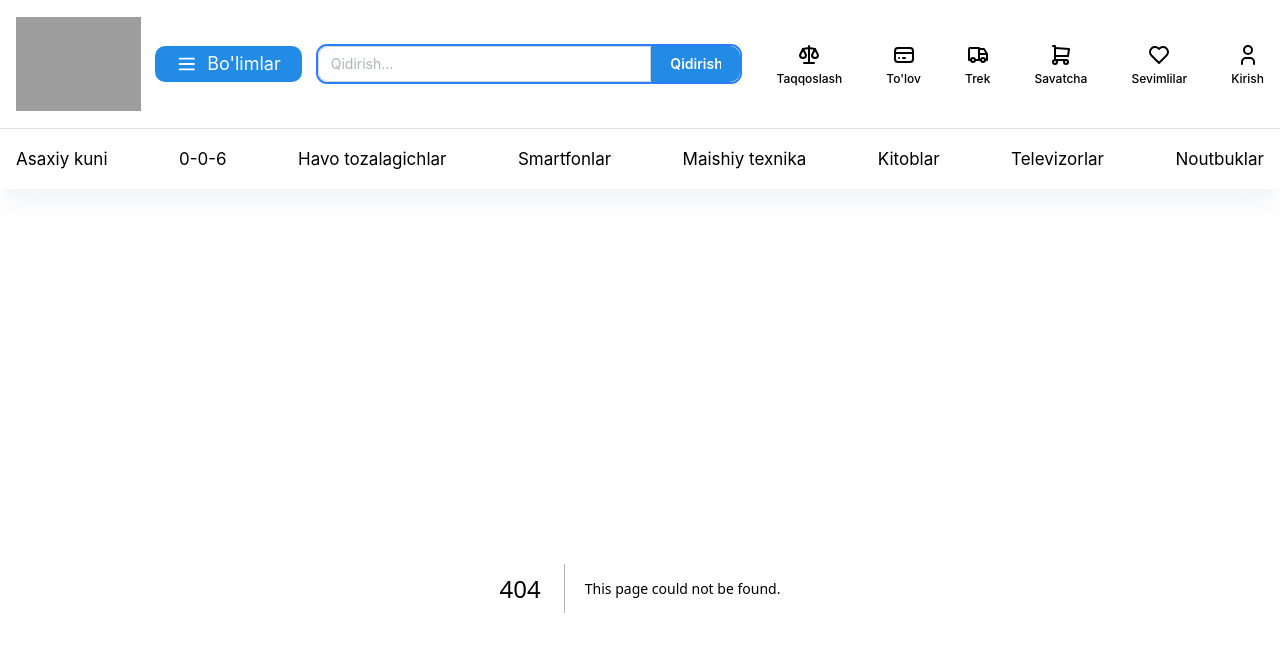
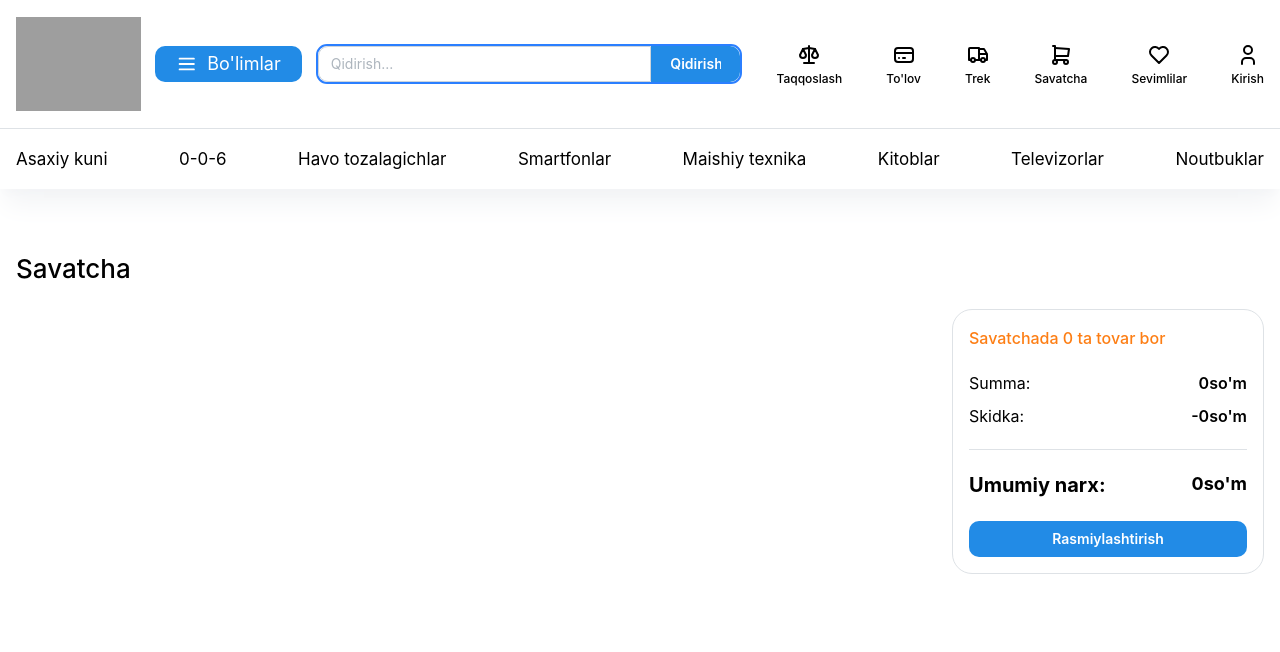
Before and after one commit to hgulizoda/e-market-next-app, a Next.js app: page /cart in a window 1280 px wide. Before the commit this address had no page. Shown: the top 652 px of the page. Built offline with nearby package versions, Linux system fonts and the light colour scheme; grey boxes are pictures that could not be loaded.

Commit message:
cart is ready

```diff
--- a/package.json
+++ b/package.json
@@ -23,7 +23,8 @@
     "next": "16.1.1",
     "next-intl": "^4.7.0",
     "react": "19.2.3",
-    "react-dom": "19.2.3"
+    "react-dom": "19.2.3",
+    "zustand": "^5.0.9"
   },
   "devDependencies": {
     "@tailwindcss/postcss": "^4",
--- /dev/null
+++ b/src/app/cart/page.tsx
@@ -0,0 +1,70 @@
+"use client";
+
+import useCartStore from "@/store/cartStore";
+import CartItemCard from "../components/CartCard";
+import {
+  Button,
+  Card,
+  Container,
+  Divider,
+  Flex,
+  Stack,
+  Text,
+} from "@mantine/core";
+
+const CartPage = () => {
+  const { cart } = useCartStore();
+  console.log(cart);
+
+  return (
+    <Container size={1300} mt={60}>
+      <Text fz={"h2"} fw={500} mb={20}>
+        Savatcha
+      </Text>
+      <Flex w={"100%"} justify={"space-between"} align={"start"}>
+        <Stack w={"73%"}>
+          {cart.map((item) => (
+            <CartItemCard key={item.id} {...item} />
+          ))}
+        </Stack>
+        <Card withBorder w={"25%"} radius={20}>
+          <Text c={"orange"} fw={500}>
+            Savatchada {cart.length} ta tovar bor
+          </Text>
+          <Flex justify={"space-between"} mt={20}>
+            <Text> Summa:</Text>
+            <Text fw={600}>
+              {cart.reduce((sum, item) => sum + item.price * item.quantity, 0)}
+              so&apos;m
+            </Text>
+          </Flex>
+          <Flex justify={"space-between"} mb={20} mt={8}>
+            <Text> Skidka: </Text>
+            <Text fw={600}>
+              -
+              {cart.reduce((sum, item) => sum + item.price * item.quantity, 0) *
+                0.2}
+              so&apos;m
+            </Text>
+          </Flex>
+          <Divider />
+          <Flex justify={"space-between"} mt={20}>
+            <Text fz={20} fw={700}>
+              Umumiy narx:
+            </Text>
+            <Text fw={700} fz={18}>
+              {cart.reduce((sum, item) => sum + item.price * item.quantity, 0) *
+                0.8}
+              so&apos;m
+            </Text>
+          </Flex>
+          <Button mt={20} radius={10}>
+            Rasmiylashtirish
+          </Button>
+        </Card>
+      </Flex>
+    </Container>
+  );
+};
+
+export default CartPage;
--- a/src/app/components/Card.tsx
+++ b/src/app/components/Card.tsx
@@ -1,9 +1,17 @@
 import { Button, Card, Flex, Image, Rating, rgba, Text } from "@mantine/core";
 import { IconHeart, IconShoppingCartFilled } from "@tabler/icons-react";
 import I_API from "../types";
+import Link from "next/link";
+import useCartStore from "@/store/cartStore";
 
 const ProductCard = (props: I_API) => {
   const { images, title, id, price, rating, reviews } = props;
+  const { cart, addItem, removeItem, increaseQuantity, decreaseQuantity } =
+    useCartStore();
+
+  const isOnCart = cart.findIndex((item) => id === item.id) !== -1;
+  const cartItem = cart.find((item) => item.id == id);
+
   return (
     <Card
       withBorder
@@ -15,6 +23,8 @@ const ProductCard = (props: I_API) => {
         justifyContent: "space-between",
         position: "relative",
       }}
+      component={Link}
+      href={`/${id}`}
     >
       <IconHeart className="absolute top-4 right-4 text-gray-600" />
       <Image src={images[0]} alt="title" />
@@ -27,9 +37,41 @@ const ProductCard = (props: I_API) => {
         {price} so&apos;m
       </Text>
       <Flex gap={5}>
-        <Button fz={15} w={"80%"}>
-          Xarid qilish
-        </Button>
+        {isOnCart ? (
+          <Flex>
+            <Button
+              onClick={(e) => {
+                e.preventDefault();
+                increaseQuantity(id);
+              }}
+            >
+              +
+            </Button>
+            <Text w={40} className=" flex items-center justify-center">
+              {isOnCart ? cart.find((item) => item.id === id)?.quantity : 1}
+            </Text>
+            <Button
+              onClick={(e) => {
+                e.preventDefault();
+                decreaseQuantity(id);
+              }}
+            >
+              -
+            </Button>
+          </Flex>
+        ) : (
+          <Button
+            fz={15}
+            w={"80%"}
+            onClick={(e) => {
+              e.preventDefault();
+              addItem({ quantity: 1, ...props });
+            }}
+          >
+            Xarid qilish
+          </Button>
+        )}
+
         <Button className="bg-emerald-300" bg={"#00BFAF"}>
           <IconShoppingCartFilled />
         </Button>
--- /dev/null
+++ b/src/app/components/CartCard.tsx
@@ -0,0 +1,108 @@
+"use client";
+
+import useCartStore from "@/store/cartStore";
+import {
+  Card,
+  Flex,
+  Image,
+  Text,
+  Checkbox,
+  Badge,
+  Group,
+  ActionIcon,
+} from "@mantine/core";
+import { IconHeart, IconTrash, IconMinus, IconPlus } from "@tabler/icons-react";
+
+type CartItemCardProps = {
+  thumbnail: string;
+  title: string;
+  brand: string;
+  price: number;
+  quantity: number;
+  id: number;
+};
+
+const CartItemCard = ({
+  thumbnail,
+  title,
+  brand,
+  price,
+  quantity,
+  id,
+}: CartItemCardProps) => {
+  const { cart, addItem, removeItem, increaseQuantity, decreaseQuantity } =
+    useCartStore();
+  return (
+    <Card withBorder radius="md" p="md">
+      <Flex gap="md" align="center">
+        <Checkbox />
+
+        <Image src={thumbnail} w={90} h={110} fit="contain" alt="text" />
+
+        <Flex direction="column" gap={6} style={{ flex: 1 }}>
+          <Text fw={500} lineClamp={2}>
+            {title}
+          </Text>
+
+          <Badge w="fit-content" radius="md">
+            {brand}
+          </Badge>
+
+          <Group gap="xs">
+            <ActionIcon variant="subtle">
+              <IconHeart size={18} />
+            </ActionIcon>
+            <ActionIcon
+              variant="subtle"
+              color="red"
+              onClick={(e) => {
+                e.preventDefault();
+                removeItem(id);
+              }}
+            >
+              <IconTrash size={18} />
+            </ActionIcon>
+          </Group>
+        </Flex>
+
+        <Flex direction="column" align="flex-end" gap={4} miw={160}>
+          <Text fw={700} fz={20}>
+            {price.toLocaleString()} сум
+          </Text>
+
+          <Badge color="orange" variant="outline">
+            {(price / 12).toLocaleString()} сум × 12 мес
+          </Badge>
+        </Flex>
+
+        <Group>
+          <ActionIcon
+            variant="outline"
+            radius="xl"
+            onClick={(e) => {
+              e.preventDefault();
+              decreaseQuantity(id);
+            }}
+          >
+            <IconMinus size={16} />
+          </ActionIcon>
+
+          <Text fw={600}>{quantity}</Text>
+
+          <ActionIcon
+            variant="outline"
+            radius="xl"
+            onClick={(e) => {
+              e.preventDefault();
+              increaseQuantity(id);
+            }}
+          >
+            <IconPlus size={16} />
+          </ActionIcon>
+        </Group>
+      </Flex>
+    </Card>
+  );
+};
+
+export default CartItemCard;
--- a/src/app/page.tsx
+++ b/src/app/page.tsx
@@ -34,7 +34,7 @@ const carouseldata: string[] = [
 ];
 export default function Home() {
   const autoplay = useRef(Autoplay({ delay: 3000 }));
-  const { data } = useQuery<response>({
+  const { data } = useQuery({
     queryKey: ["products"],
     queryFn: async () => {
       const res = await API.get<response>("/products");
@@ -42,7 +42,7 @@ export default function Home() {
     },
   });
 
-  const products: I_API[] = data?.data?.products ?? [];
+  const products: I_API[] = data?.data.products ?? [];
   console.log(products);
 
   return (
--- /dev/null
+++ b/src/store/cartStore.ts
@@ -0,0 +1,82 @@
+import I_API from "@/app/types";
+import { create } from "zustand";
+
+const CART_KEY = "cart";
+
+const loadCart = () => {
+  if (typeof window === "undefined") return [];
+  const data = localStorage.getItem(CART_KEY);
+  return data ? JSON.parse(data) : [];
+};
+
+const saveCart = (cart: any) => {
+  if (typeof window === "undefined") return;
+  localStorage.setItem(CART_KEY, JSON.stringify(cart));
+};
+
+export type CartItem = I_API & {
+  quantity: number;
+};
+
+interface CartState {
+  cart: CartItem[];
+  addItem: (item: CartItem) => void;
+  removeItem: (id: number) => void;
+  increaseQuantity: (id: number) => void;
+  decreaseQuantity: (id: number) => void;
+  clearCart: () => void;
+}
+
+const useCartStore = create<CartState>((set, get) => ({
+  cart: loadCart(),
+
+  addItem: (item) => {
+    const cart = get().cart;
+    const existing = cart.find((i) => i.id === item.id);
+
+    let updatedCart: CartItem[];
+
+    if (existing) {
+      updatedCart = cart.map((i) =>
+        i.id === item.id ? { ...i, quantity: i.quantity + 1 } : i
+      );
+    } else {
+      updatedCart = [...cart, { ...item, quantity: 1 }];
+    }
+
+    saveCart(updatedCart);
+    set({ cart: updatedCart });
+  },
+
+  removeItem: (id) => {
+    const updatedCart = get().cart.filter((item) => item.id !== id);
+    saveCart(updatedCart);
+    set({ cart: updatedCart });
+  },
+
+  increaseQuantity: (id) => {
+    const updatedCart = get().cart.map((item) =>
+      item.id === id ? { ...item, quantity: item.quantity + 1 } : item
+    );
+    saveCart(updatedCart);
+    set({ cart: updatedCart });
+  },
+
+  decreaseQuantity: (id) => {
+    const updatedCart = get()
+      .cart.map((item) =>
+        item.id === id ? { ...item, quantity: item.quantity - 1 } : item
+      )
+      .filter((item) => item.quantity > 0);
+
+    saveCart(updatedCart);
+    set({ cart: updatedCart });
+  },
+
+  clearCart: () => {
+    saveCart([]);
+    set({ cart: [] });
+  },
+}));
+
+export default useCartStore;
```
Also changed, not shown: src/app/components/CartItemCard.tsx (added), 1 other file (tests, documents, lock files or other folders).
